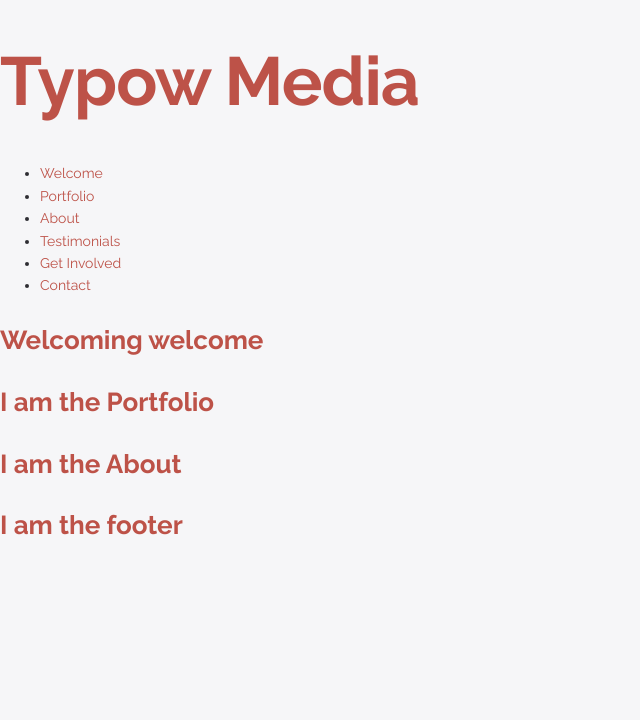
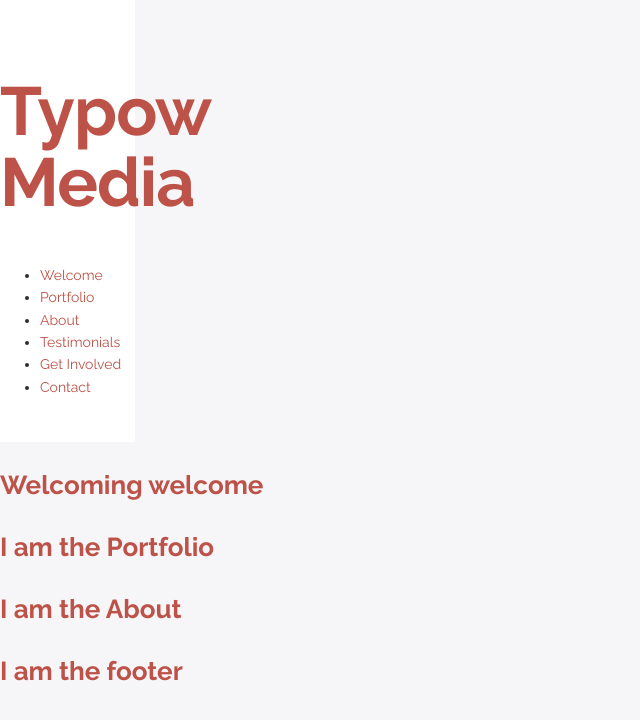
Before and after one commit to lespinalrivera/typow-media, a Jekyll site: the page built from index.html, in a window 1280 px wide. Shown: the top 720 px of the page, without its empty margins (0-640 px from the left). Built offline with Jekyll 4.4.1, drawn with Linux system fonts in a browser that asks for light colours; Markdown is read by kramdown in place of the engine named in the settings.

Commit message:
adding a few lines on SASS

```diff
--- a/assets/css/2-sections/header.sass
+++ b/assets/css/2-sections/header.sass
@@ -0,0 +1,4 @@
+header
+  width: 135px
+  background: white
+  padding: 30px 0
--- a/assets/css/style.css
+++ b/assets/css/style.css
@@ -473,3 +473,8 @@ body {
   color: #2E2D33;
   -webkit-font-smoothing: antialiased;
   -webkit-text-size-adjust: 100%; }
+
+header {
+  width: 135px;
+  background: white;
+  padding: 30px 0; }
```
